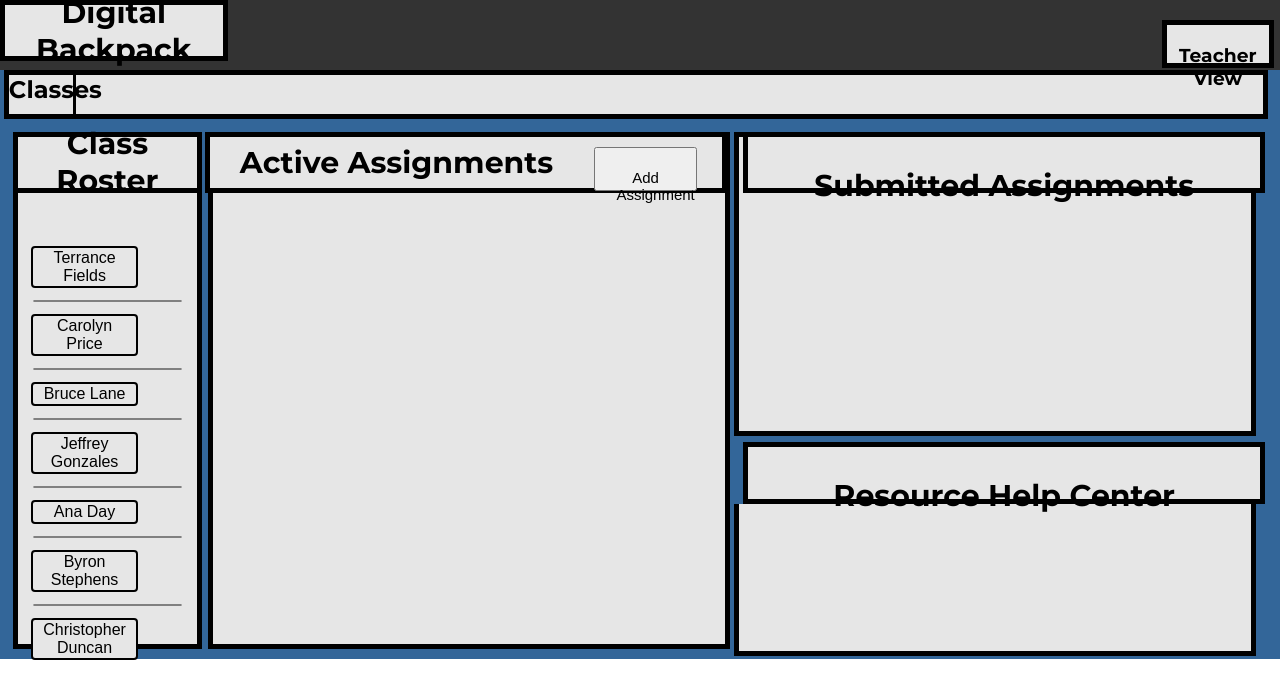
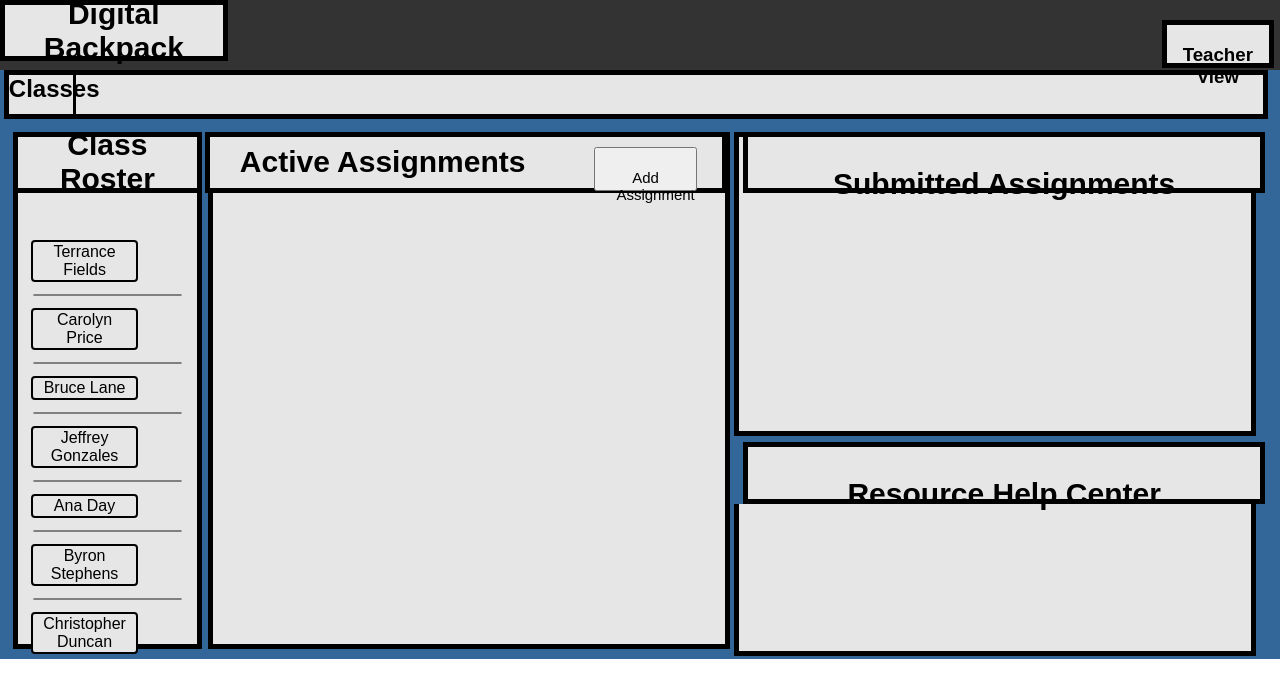
Before and after one commit to kevkilbourne/DigiPackWebpage, a Django app: template DigitalBackpack/templates/DigitalBackpack/TeacherWebpage.html in a window 1280 px wide. Shown: the top 699 px of the page. Run offline with Django 4.2, Linux system fonts and the light colour scheme; the template is opened without the code that fills it, so the values that code supplies are empty.

Commit message:
Update teacherWeb.css

```diff
--- a/DigitalBackpack/static/css/teacherWeb.css
+++ b/DigitalBackpack/static/css/teacherWeb.css
@@ -1,10 +1,9 @@
 @font-face {
-    src: url(fonts/Montserrat-VariableFont_wght.ttf);
-    font-family: Montserrat;
+    font-family: Arial;
 }
 
 html {
-    font-family: Montserrat;
+    font-family: Arial;
 }
 
 body {
@@ -74,16 +73,6 @@ p {
   width: 60%;
   position: relative;
   left: 13px;
-}
-
-.notFlagged:hover {
-  background-color: #ebebeb;
-  color: black;
-}
-
-.flagged:hover {
-  background-color: #ebebeb;
-  color: black;
 }
 
 #addAssignmentButton {
```
